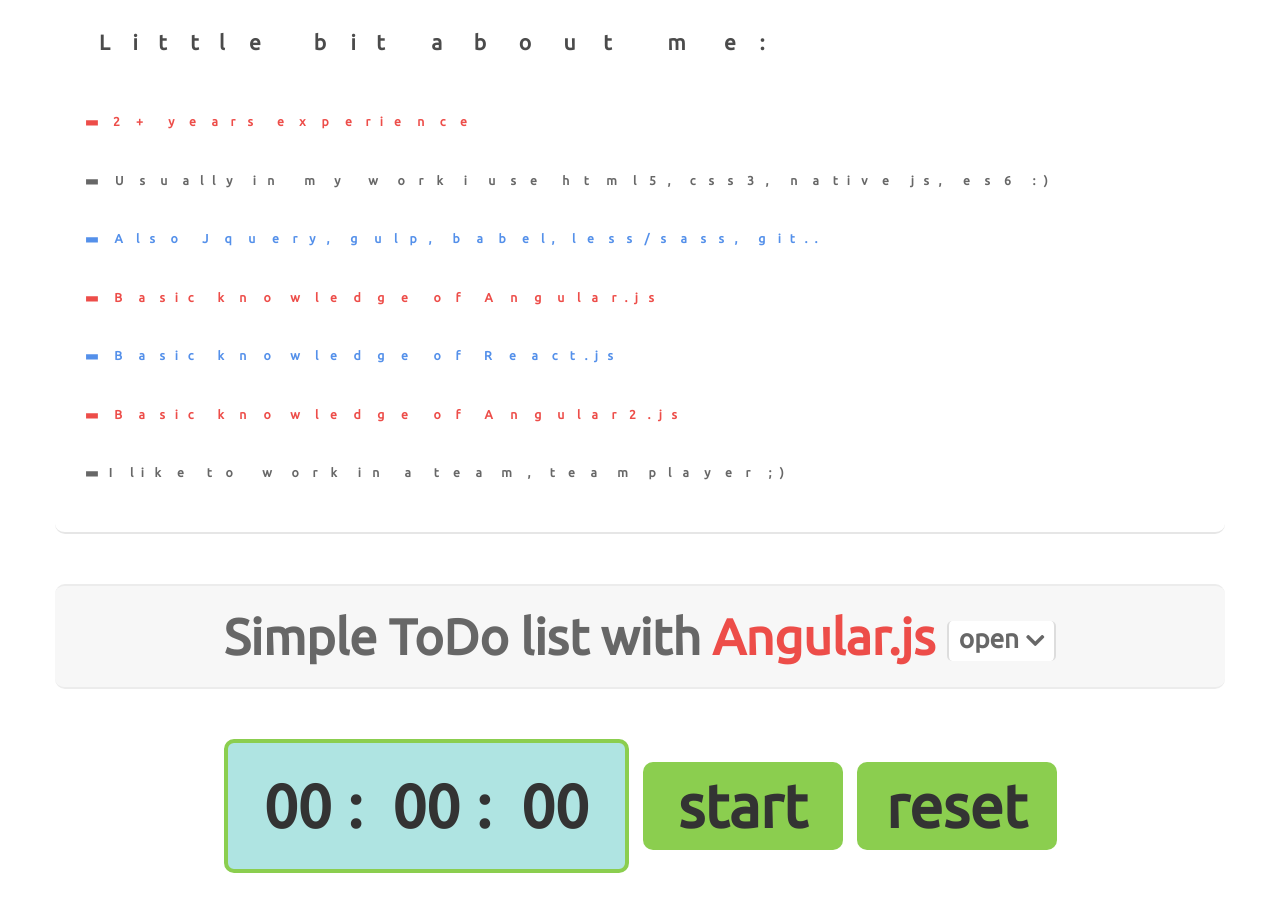
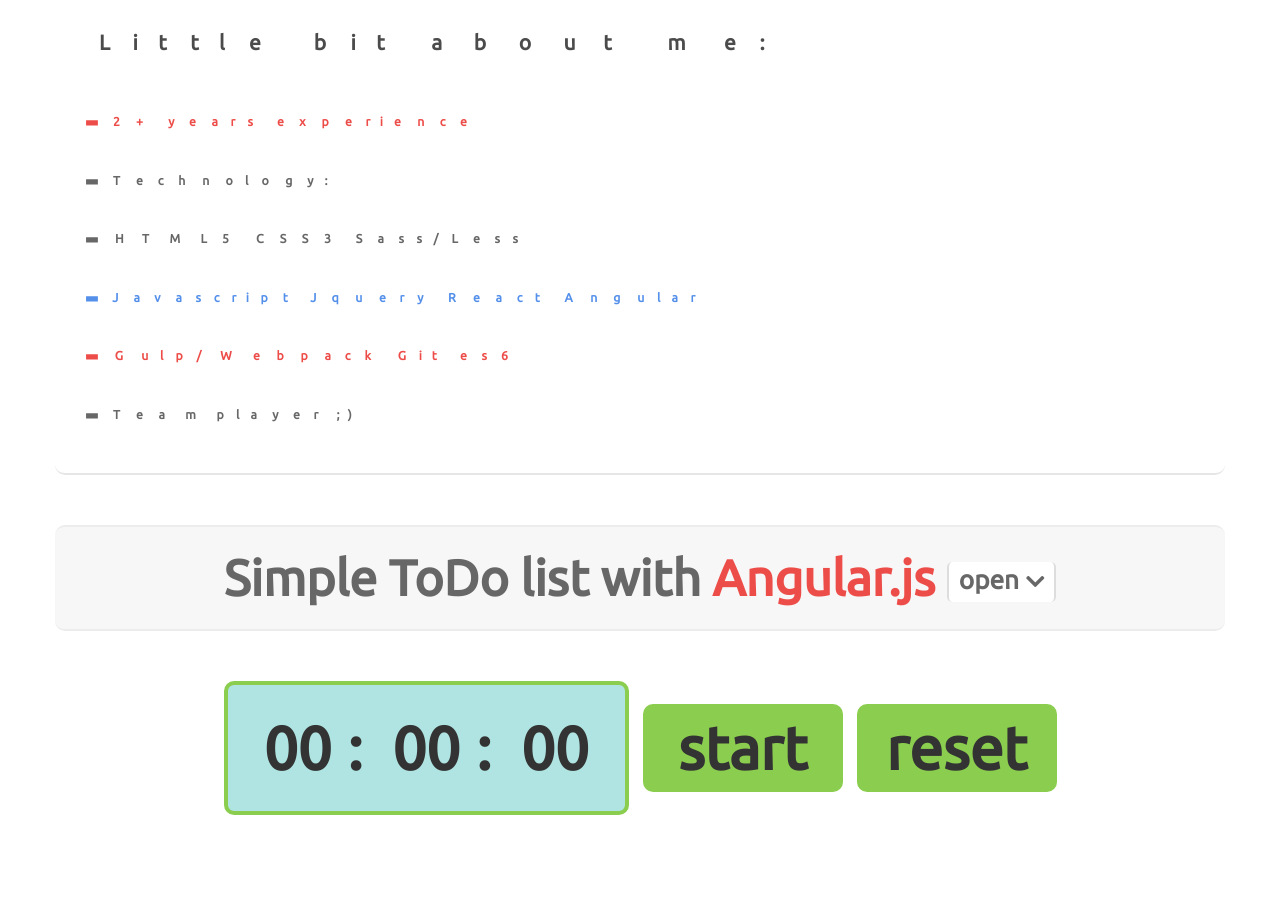
Before and after one commit to deeartrama88/portfolio, a website: page index.html in a window 1280 px wide. Shown: the part 882-1793 px from the top of the page. Drawn offline with Linux system fonts and the light colour scheme.

Commit message:
changed about me text

```diff
--- a/index.html
+++ b/index.html
@@ -71,12 +71,11 @@
             <div class="about_me_tech_wrapper">
                 <span class="about_me_tech_title">Little bit about me:</span>
                 <div class="about_me_tech_text red">2+ years experience</div>
-                <div class="about_me_tech_text text_gray">Usually in my work i use html5, css3, native js, es6 :)</div>
-                <div class="about_me_tech_text blue">Also Jquery, gulp, babel, less/sass, git..</div>
-                <div class="about_me_tech_text red">Basic knowledge of Angular.js</div>
-                <div class="about_me_tech_text blue">Basic knowledge of React.js</div>
-                <div class="about_me_tech_text red">Basic knowledge of Angular2.js</div>
-                <div class="about_me_tech_text text_gray">I like to work in a team, teamplayer ;)</div>
+                <div class="about_me_tech_text text_gray">Technology:</div>
+                <div class="about_me_tech_text text_gray">HTML5 CSS3 Sass/Less</div>
+                <div class="about_me_tech_text blue">Javascript Jquery React Angular</div>
+                <div class="about_me_tech_text red">Gulp/Webpack Git es6</div>
+                <div class="about_me_tech_text text_gray">Teamplayer ;)</div>
             </div>
         </div><!-- # row -->
     </div><!-- # container -->
```
